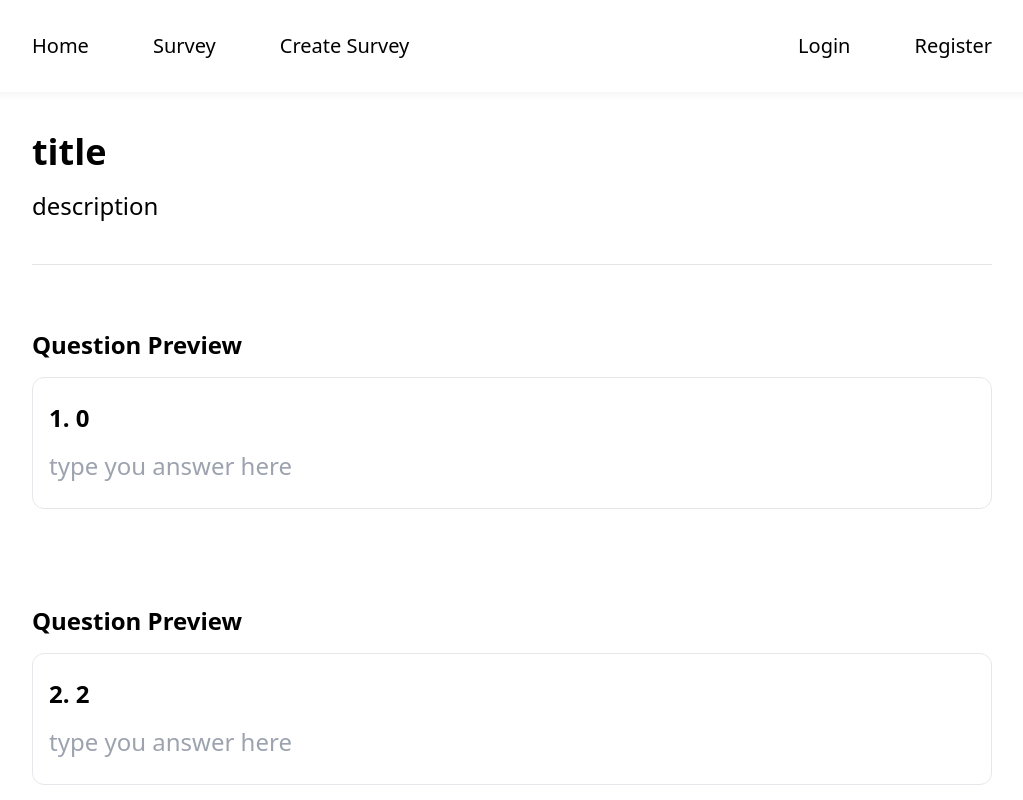
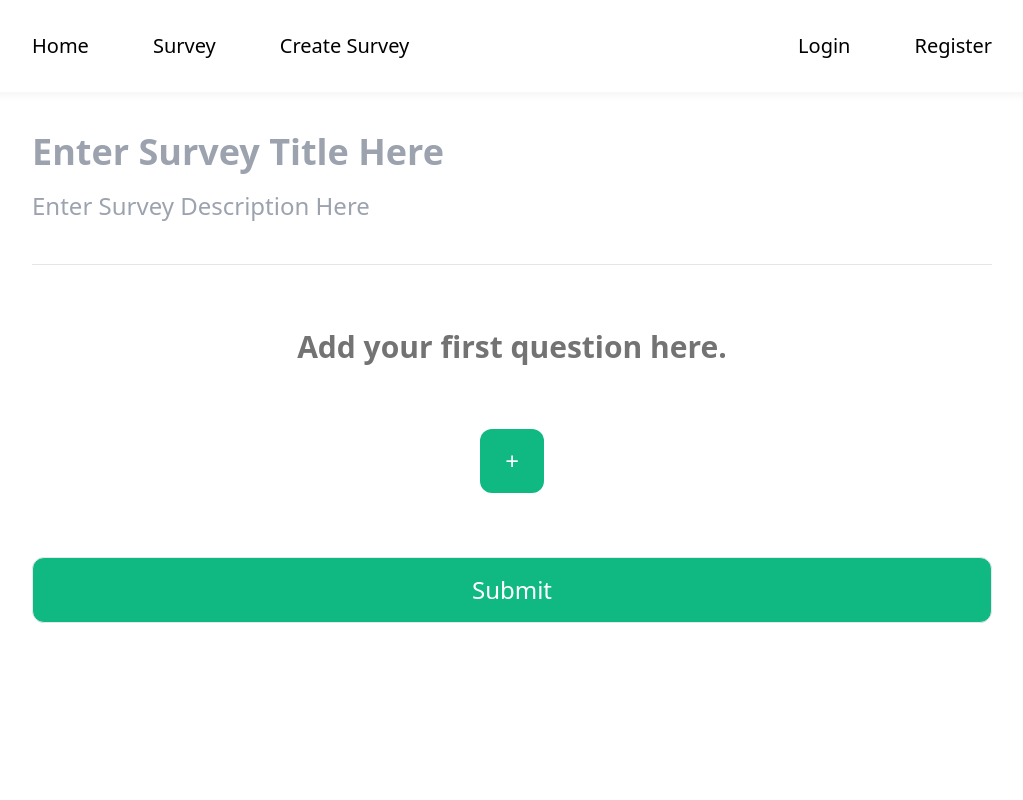
Before and after one commit to LinyanZ/surveyCreator, a React (Vite) app in the folder frontend/: page /create in a window 1280 px wide. Shown: the top 800 px of the page, without its empty margins (128-1151 px from the left). Built offline with nearby package versions, Linux system fonts and the light colour scheme.

Commit message:
add / remove questions

```diff
--- a/frontend/src/components/draggableList/draggableList.jsx
+++ b/frontend/src/components/draggableList/draggableList.jsx
@@ -1,30 +1,35 @@
-import React, { useRef } from "react";
+import React, { useEffect, useRef } from "react";
 import DraggableListItem from "./draggableListItem";
 
 export default function DraggableList({ items, setItems, itemComponent }) {
-  // We need to collect an array of height and position data for all of this component's
-  // `Item` children, so we can later us that in calculations to decide when a dragging
-  // `Item` should swap places with its siblings.
-  const positions = useRef(Array(items.length).fill({})).current;
-  const setPosition = (i, offset) => (positions[i] = offset);
-  const refs = useRef(Array(items.length)).current;
+  // collect an array of height and position data for all of this component's
+  // `items` children, used in calculations to decide when a dragging
+  // `item` should swap places with its siblings.
+  const positions = useRef(Array(items.length).fill({}));
+  const setPosition = (i, offset) => (positions.current[i] = offset);
+  const refs = useRef(Array(items.length));
+
+  useEffect(() => {
+    // update positions length when items length changes
+    positions.current = Array(items.length).fill({});
+  }, [items.length]);
 
   const findIndex = (mouseY, current) => {
-    const n = positions.length;
+    const n = positions.current.length;
     const currentCenter =
-      positions[current].top + positions[current].height / 2;
+      positions.current[current].top + positions.current[current].height / 2;
 
     const movingUp = mouseY - currentCenter < 0;
 
     if (movingUp) {
       if (current === 0) return 0;
-      const prevPosition = positions[current - 1];
+      const prevPosition = positions.current[current - 1];
       const prevCenter = prevPosition.top + prevPosition.height / 2;
 
       if (mouseY < prevCenter) return current - 1;
     } else {
       if (current === n - 1) return n - 1;
-      const nextPosition = positions[current + 1];
+      const nextPosition = positions.current[current + 1];
       const nextCenter = nextPosition.top + nextPosition.height / 2;
 
       if (mouseY > nextCenter) return current + 1;
@@ -34,28 +39,29 @@ export default function DraggableList({ items, setItems, itemComponent }) {
   };
 
   const reorder = (items, fromIndex, toIndex) => {
+    // reorder items array
     const newItems = [...items];
     const itemToMove = newItems[fromIndex];
     newItems.splice(fromIndex, 1);
     newItems.splice(toIndex, 0, itemToMove);
 
-    const tmp = refs[fromIndex];
-    refs[fromIndex] = refs[toIndex];
-    refs[toIndex] = tmp;
+    // reorder refs
+    const tmp = refs.current[fromIndex];
+    refs.current[fromIndex] = refs.current[toIndex];
+    refs.current[toIndex] = tmp;
 
     return newItems;
   };
 
-  // Find the ideal index for a dragging item based on its position in the array, and its
-  // current drag offset. If it's different to its current index, we swap this item with that
-  // sibling.
+  // find the ideal index for a dragging item based on its position in the array, and the current mouse position.
+  // if it's different to its current index, we swap this item with that sibling.
   const reorderItem = (mouseY, current) => {
     // update position information of all children
-    for (let j = 0; j < positions.length; j++) {
+    for (let j = 0; j < positions.current.length; j++) {
       setPosition(j, {
-        height: refs[j].offsetHeight,
-        top: refs[j].offsetTop,
-        bottom: refs[j].offsetTop + refs[j].offsetHeight,
+        height: refs.current[j].offsetHeight,
+        top: refs.current[j].offsetTop,
+        bottom: refs.current[j].offsetTop + refs.current[j].offsetHeight,
       });
     }
 
@@ -67,10 +73,10 @@ export default function DraggableList({ items, setItems, itemComponent }) {
     <ul className="list-none">
       {items.map((item, index) => (
         <DraggableListItem
-          key={item._id}
+          key={`${item._id} ${items.length}`}
           index={index}
           reorderItem={reorderItem}
-          ref={(ref) => (refs[index] = ref)}
+          ref={(ref) => (refs.current[index] = ref)}
         >
           {itemComponent(item, index)}
         </DraggableListItem>
--- a/frontend/src/components/draggableList/draggableListItem.jsx
+++ b/frontend/src/components/draggableList/draggableListItem.jsx
@@ -10,7 +10,7 @@ const DraggableListItem = React.forwardRef(
         ref={ref}
         layout
         className="draggable list-none relative z-0"
-        whileTap={{ scale: 1.03 }}
+        // whileTap={{ scale: 1.03 }}
         drag="y"
         onDragStart={() => {
           zIndex.set(100);
--- a/frontend/src/components/editorTypes/questionEditor.jsx
+++ b/frontend/src/components/editorTypes/questionEditor.jsx
@@ -78,7 +78,7 @@ export default function QuestionEditor({ question, handleChange, error }) {
         <select
           className="flex-grow my-2 max-w-full"
           name={`${_id}.title`}
-          defaultValue="short answer"
+          defaultValue={question.type}
           onChange={switchType}
         >
           {surveyTypes.map((t) => (
--- a/frontend/src/pages/surveyEditor.jsx
+++ b/frontend/src/pages/surveyEditor.jsx
@@ -18,7 +18,8 @@ const schema = Joi.object({
     "string.empty": '"Survey description" is not allowed to be empty.',
   }),
   showIndex: Joi.boolean().required(),
-  questions: Joi.array().items(
+  questions: Joi.array()
+    .items(
       Joi.object({
         title: Joi.string().required().messages({
           "string.empty": '"Question title" is not allowed to be empty.',
@@ -38,9 +39,9 @@ const schema = Joi.object({
               })
             )
             .required()
+            .min(1)
             .messages({
-            "array.includesRequiredUnknowns":
-              "This question should contain at least one option.",
+              "array.min": "This question should contain at least one option.",
             }),
         }),
         minLabel: Joi.when("type", {
@@ -93,39 +94,85 @@ const schema = Joi.object({
           "any.invalid": '"Step" value can not be 0.',
         }),
       })
-  ),
+    )
+    .required()
+    .min(1)
+    .messages({
+      "array.min": "This survey should contain at least one question.",
+    }),
 });
 
 const tmpSurvey = {
-  title: "title",
-  description: "description",
+  title: "",
+  description: "",
   showIndex: true,
   questions: [
-    {
-      _id: uuid(),
-      title: "0",
-      type: "short answer",
-      isRequired: false,
-    },
-    {
-      _id: uuid(),
-      title: "2",
-      type: "short answer",
-      isRequired: false,
-    },
-    {
-      _id: uuid(),
-      title: "3",
-      type: "short answer",
-      isRequired: false,
-    },
-    {
-      _id: uuid(),
-      title: "4",
-      type: "short answer",
-      isRequired: false,
-    },
+    // {
+    //   _id: uuid(),
+    //   title: "0",
+    //   type: "short answer",
+    //   isRequired: false,
+    // },
+    // {
+    //   _id: uuid(),
+    //   title: "2",
+    //   type: "short answer",
+    //   isRequired: false,
+    // },
+    // {
+    //   _id: uuid(),
+    //   title: "3",
+    //   type: "short answer",
+    //   isRequired: false,
+    // },
+    // {
+    //   _id: uuid(),
+    //   title: "4",
+    //   type: "short answer",
+    //   isRequired: false,
+    // },
   ],
+};
+
+const AddButton = ({ addQuestion }) => {
+  return (
+    <button
+      type="button"
+      onClick={addQuestion}
+      className="my-16 block mx-auto w-16 h-16 rounded-xl text-2xl bg-emerald-500 text-white"
+    >
+      +
+    </button>
+  );
+};
+
+const RemoveButton = ({ removeQuestion }) => {
+  return (
+    <div className="flex w-full justify-end">
+      <button
+        type="button"
+        className="bg-red-500 text-white px-4 py-2 rounded-lg mt-4"
+        onClick={removeQuestion}
+      >
+        Remove
+      </button>
+    </div>
+  );
+};
+
+const SubmitButton = ({ handleSubmit, disabled }) => {
+  return (
+    <div className="flex w-full">
+      <button
+        className="flex-grow p-4 mx-8 text-2xl text-white transition-colors border rounded-xl bg-emerald-500 hover:bg-emerald-400 disabled:bg-neutral-400"
+        type="submit"
+        onClick={handleSubmit}
+        disabled={disabled}
+      >
+        Submit
+      </button>
+    </div>
+  );
 };
 
 export default function SurveyEditor() {
@@ -133,16 +180,17 @@ export default function SurveyEditor() {
   const [selected, setSelected] = useState(null);
   const [errors, setErrors] = useState({});
 
-  const validate = (obj, schema) => {
+  const validate = (newSurvey) => {
     const newErrors = {};
 
     const options = { abortEarly: false };
-    const { error } = schema.validate(obj, options);
+    const { error } = schema.validate(newSurvey, options);
     if (error) {
       error.details.forEach((e) => {
-        if (e.path[0] === "questions") {
-          newErrors[survey.questions[e.path[1]]._id] = {
-            ...newErrors[survey.questions[e.path[1]]._id],
+        if (e.path[0] === "questions" && e.path[1] !== undefined) {
+          // update errors for each individual question
+          newErrors[newSurvey.questions[e.path[1]]._id] = {
+            ...newErrors[newSurvey.questions[e.path[1]]._id],
             [e.path[2]]: e.message,
           };
         } else {
@@ -156,7 +204,10 @@ export default function SurveyEditor() {
 
   const handleSubmit = (e) => {
     e.preventDefault();
-    console.log(survey);
+
+    const newErrors = validate(survey);
+    setErrors(newErrors);
+    if (Object.keys(newErrors).length === 0) console.log(survey);
   };
 
   const updateQuestions = (_id, update) => {
@@ -165,7 +216,27 @@ export default function SurveyEditor() {
     questions[i] = update;
 
     const newSurvey = { ...survey, questions };
-    setErrors(validate(newSurvey, schema));
+    setErrors(validate(newSurvey));
+    setSurvey(newSurvey);
+  };
+
+  const addQuestion = () => {
+    const newSurvey = { ...survey };
+    newSurvey.questions.push({
+      ...surveyTypes[0].default,
+      type: surveyTypes[0].type,
+      title: "",
+      isRequired: false,
+      _id: uuid(),
+    });
+    setErrors(validate(newSurvey));
+    setSurvey(newSurvey);
+  };
+
+  const removeQuestion = (_id) => {
+    const newSurvey = { ...survey };
+    newSurvey.questions = newSurvey.questions.filter((q) => q._id !== _id);
+    setErrors(validate(newSurvey));
     setSurvey(newSurvey);
   };
 
@@ -182,7 +253,7 @@ export default function SurveyEditor() {
             value={survey.title}
             onChange={(e) => {
               const newSurvey = { ...survey, title: e.target.value };
-              setErrors(validate(newSurvey, schema));
+              setErrors(validate(newSurvey));
               setSurvey(newSurvey);
             }}
             error={errors.title}
@@ -197,7 +268,7 @@ export default function SurveyEditor() {
             value={survey.description}
             onChange={(e) => {
               const newSurvey = { ...survey, description: e.target.value };
-              setErrors(validate(newSurvey, schema));
+              setErrors(validate(newSurvey));
               setSurvey(newSurvey);
             }}
             error={errors.description}
@@ -254,21 +325,21 @@ export default function SurveyEditor() {
                     />
                   </motion.div>
                 )}
+                <RemoveButton removeQuestion={() => removeQuestion(q._id)} />
               </div>
             </ResizeablePanel>
           )}
         ></DraggableList>
-
-        <div className="flex w-full">
-          <button
-            className="flex-grow p-4 mx-8 text-2xl text-white transition-colors border rounded-xl bg-emerald-500 hover:bg-emerald-400 disabled:bg-neutral-400"
-            type="submit"
-            onClick={handleSubmit}
+        {survey.questions.length === 0 && (
+          <p className="text-3xl font-bold text-neutral-500 my-16 mx-auto w-fit">
+            Add your first question here.
+          </p>
+        )}
+        <AddButton addQuestion={addQuestion} />
+        <SubmitButton
+          handleSubmit={handleSubmit}
           disabled={Object.keys(errors).length !== 0}
-          >
-            Submit
-          </button>
-        </div>
+        />
       </form>
     </div>
   );
```
Lines whose indentation alone changed are shown as unchanged.
